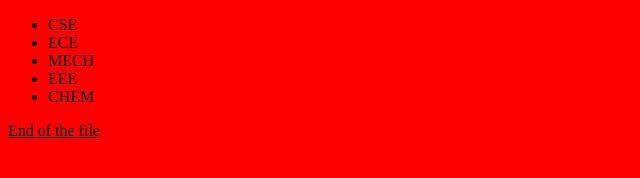
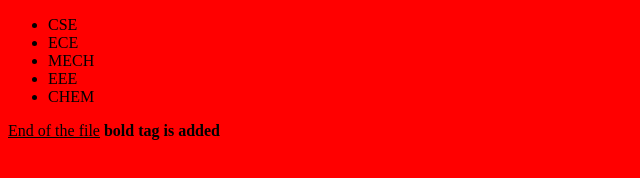
Before and after one commit to Sireesha-bavirthi/rgukt, a plain HTML site: page index.html in a window 1280 px wide. Shown: the whole page, without its empty margins (0-640 px from the left). Drawn offline with Linux system fonts and the light colour scheme.

Commit message:
Update index.html

```diff
--- a/index.html
+++ b/index.html
@@ -15,5 +15,6 @@
 
     </ul>
     <u>End of the file</u>
+    <b>bold tag is added</b>
 </body>
 </html>
```
